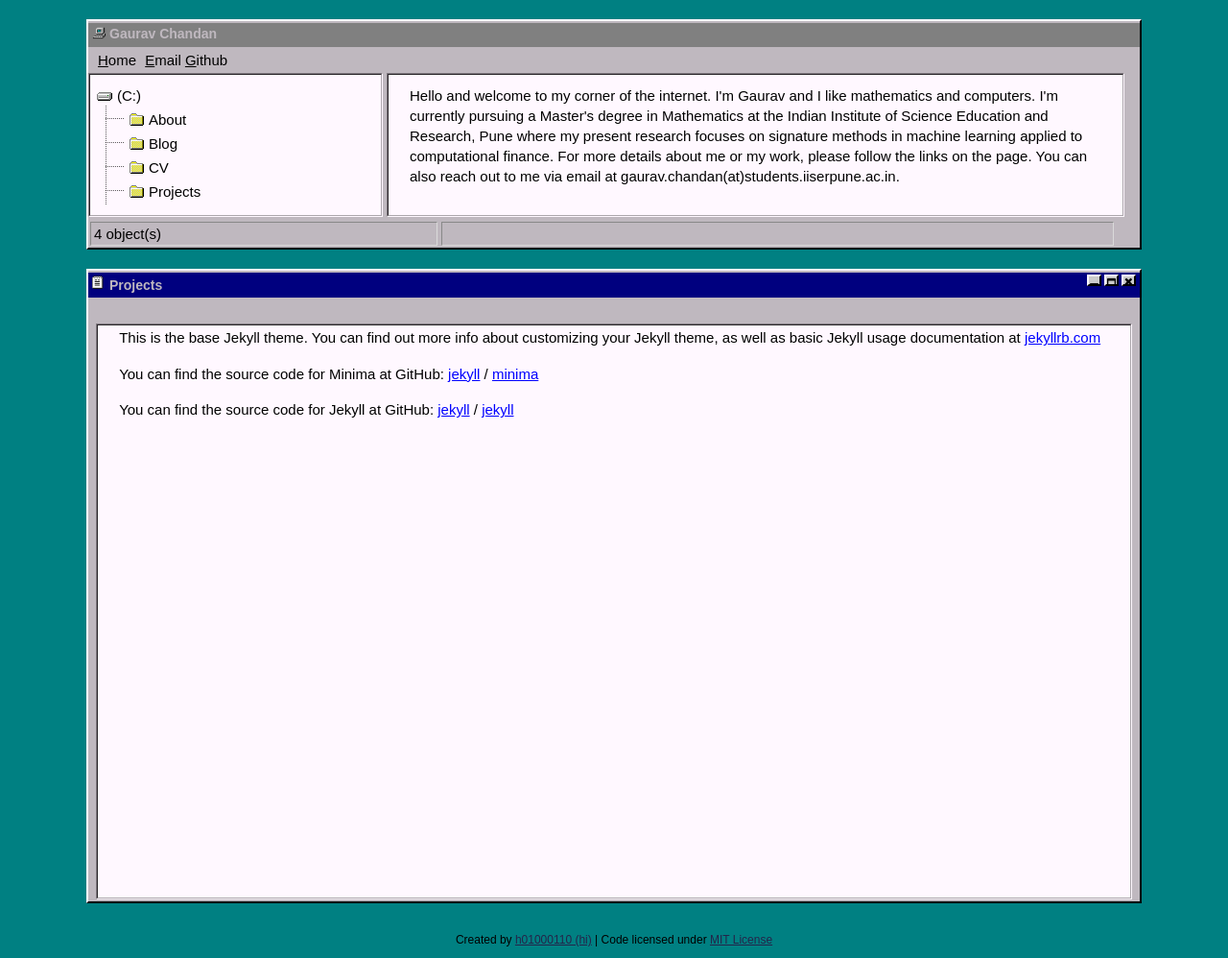
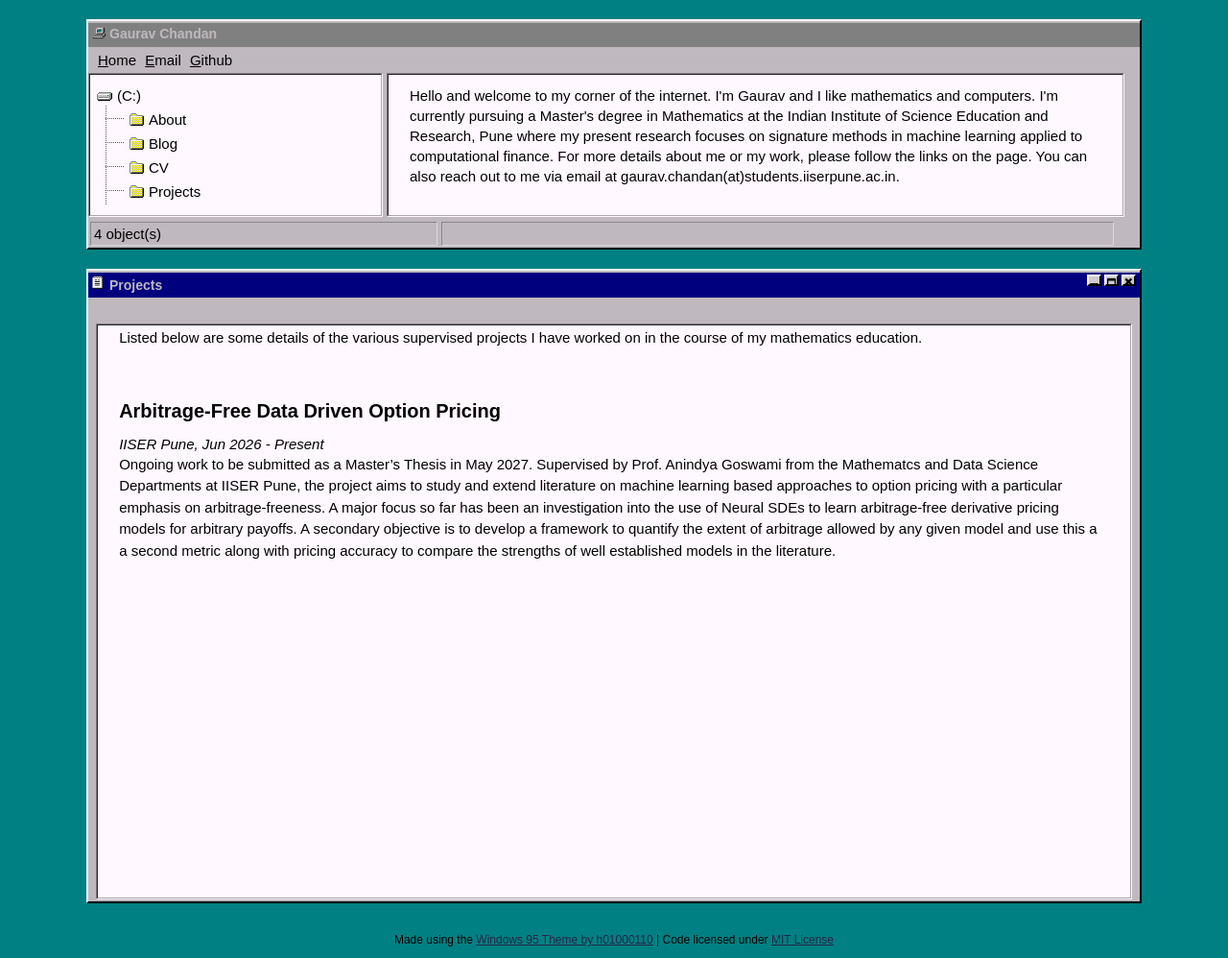
Before and after one commit to gauravchandan/gauravchandan.github.io, a Jekyll site: the page built from pages/Projects.markdown, in a window 1280 px wide. Shown: the whole page at 96% size. Built offline with Jekyll 4.4.1, drawn with Linux system fonts in a browser that asks for light colours.

```diff
--- a/_includes/topbar.html
+++ b/_includes/topbar.html
@@ -1,5 +1,5 @@
 <ul class="topbar">
 	<a href="/"><li><u>H</u>ome</li></a>
-	<a href="mailto:gaurav.chandan@students.iiserpune.ac.in?cc=gauravchandan29@gmail.com"><u>E</u>mail</a>
+	<a href="mailto:gaurav.chandan@students.iiserpune.ac.in?cc=gauravchandan29@gmail.com"><li><u>E</u>mail</li></a>
     <a href="https://github.com/gauravchandan"><li><u>G</u>ithub</li></a>
 </ul>
--- a/_layouts/default.html
+++ b/_layouts/default.html
@@ -98,7 +98,7 @@
 	<script src="/assets/js/001.js"></script>
 	<script src="/assets/js/002.js"></script>
 	<div class="footer">
-		<p>Created by <a href="http://github.com/h01000110" target="_blank">h01000110 (hi)</a> | Code licensed under <a href="https://github.com/h01000110/h01000110.github.io/blob/master/LICENSE" target="_blank">MIT License</a></p>
+		<p>Made using the <a href="https://github.com/h01000110/windows-95" target="_blank"> Windows 95 Theme by h01000110</a> | Code licensed under <a href="https://github.com/gauravchandan/gauravchandan.github.io/blob/main/LICENSE" target="_blank">MIT License</a></p>
 	</div>
 </body>
 </html>
--- a/pages/Projects.markdown
+++ b/pages/Projects.markdown
@@ -4,15 +4,9 @@ title: Projects
 permalink: /projects/
 ---
 
-This is the base Jekyll theme. You can find out more info about customizing your Jekyll theme, as well as basic Jekyll usage documentation at [jekyllrb.com](https://jekyllrb.com/)
+Listed below are some details of the various supervised projects I have worked on in the course of my mathematics education.
 
-You can find the source code for Minima at GitHub:
-[jekyll][jekyll-organization] /
-[minima](https://github.com/jekyll/minima)
+# Arbitrage-Free Data Driven Option Pricing
+### *IISER Pune, Jun 2026 - Present*
 
-You can find the source code for Jekyll at GitHub:
-[jekyll][jekyll-organization] /
-[jekyll](https://github.com/jekyll/jekyll)
-
-
-[jekyll-organization]: https://github.com/jekyll
+Ongoing work to be submitted as a Master's Thesis in May 2027. Supervised by Prof. Anindya Goswami from the Mathematcs and Data Science Departments at IISER Pune, the project aims to study and extend literature on machine learning based approaches to option pricing with a particular emphasis on arbitrage-freeness. A major focus so far has been an investigation into the use of Neural SDEs to learn arbitrage-free derivative pricing models for arbitrary payoffs. A secondary objective is to develop a framework to quantify the extent of arbitrage allowed by any given model and use this a a second metric along with pricing accuracy to compare the strengths of well established models in the literature.
```
Also changed, not shown: pages/Blog.markdown (+1 -12 lines), pages/CV.md (+5 -136 lines), 2 other files.
